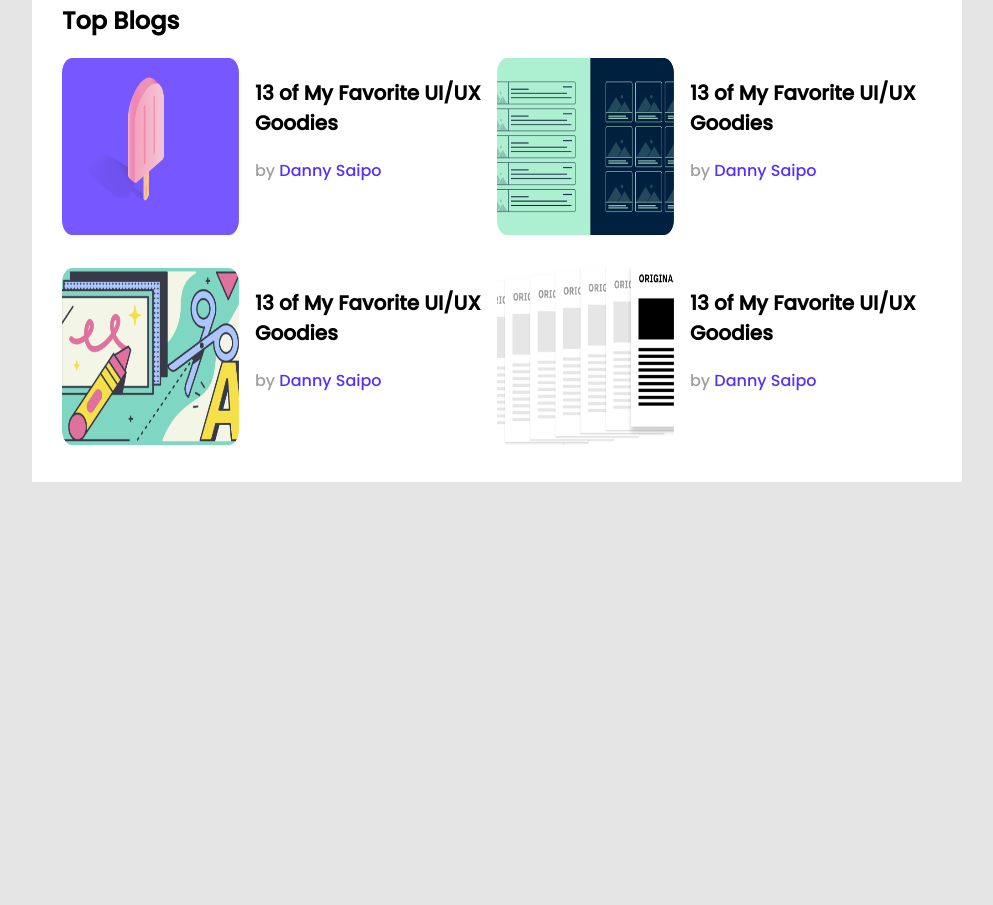
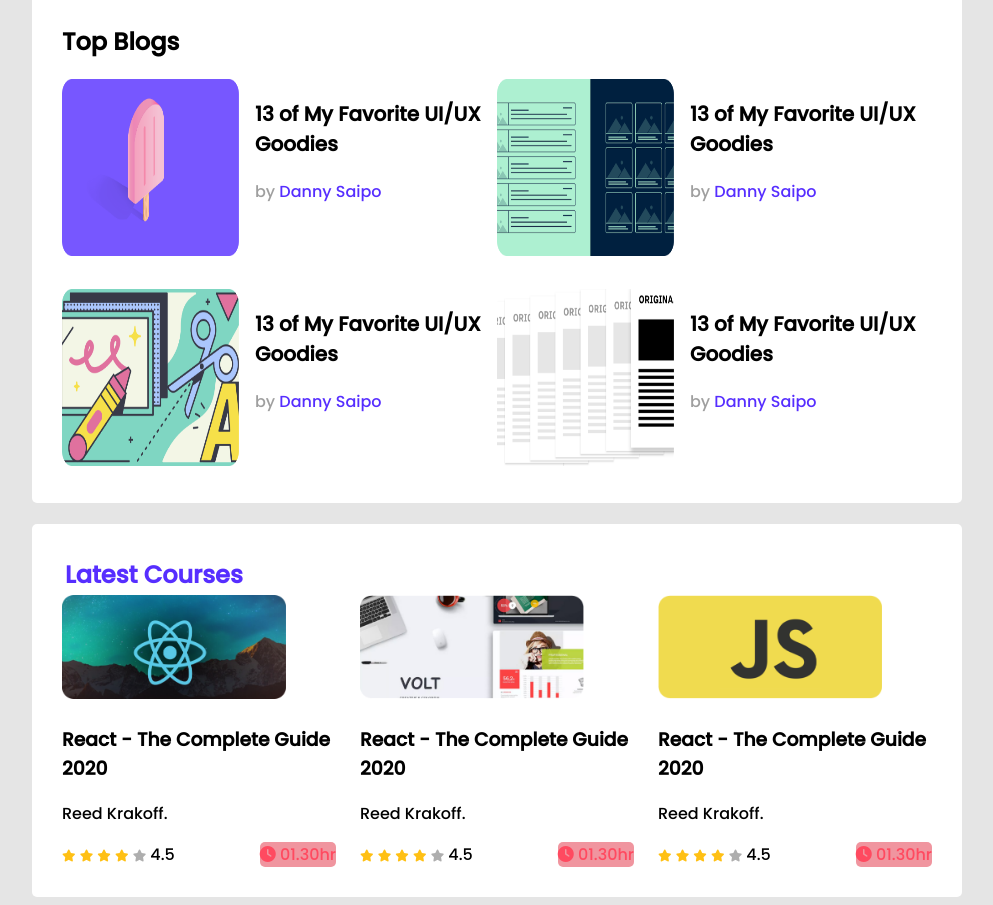
Before and after one commit to AHMEDNABIB/leader-bard-css3, a plain HTML site: page index.html in a window 1280 px wide. Shown: the part 286-1191 px from the top of the page, without its empty margins (143-1136 px from the left). Before the commit the page ends 800 px from the top, so only its background shows below. Drawn offline with Linux system fonts and the light colour scheme.

Commit message:
finished responsiveness

```diff
--- a/index.html
+++ b/index.html
@@ -5,6 +5,11 @@
 		<meta http-equiv="X-UA-Compatible" content="IE=edge" />
 		<meta name="viewport" content="width=device-width, initial-scale=1.0" />
 		<title>Leader Board</title>
+		<!-- font awesome -->
+		<script
+			src="https://kit.fontawesome.com/56c1a2e203.js"
+			crossorigin="anonymous"
+		></script>
 		<link rel="stylesheet" href="style.css" />
 	</head>
 	<body>
@@ -116,10 +121,100 @@
 					</div>
 				</div>
 			</section>
-            <!-- latest courses -->
-            <section>
+			<!-- latest courses -->
+			<section class="container">
+				<h2 class="section-title">Latest Courses</h2>
 
-            </section>
+				<div class="courses">
+					<div class="course">
+						<div class="course-banner">
+							<img src="images/courses/course-1.png" alt="" />
+						</div>
+
+						<div class="course-detail">
+							<h3 class="course-title">
+								React - The Complete Guide 2020
+							</h3>
+							<p class="course-author">Reed Krakoff.</p>
+
+							<div class="course-info">
+								<div>
+									<i class="fa-solid fa-star filled"></i>
+									<i class="fa-solid fa-star filled"></i>
+									<i class="fa-solid fa-star filled"></i>
+									<i class="fa-solid fa-star filled"></i>
+									<i class="fa-solid fa-star empty"></i>
+                                    <span>4.5</span>
+								</div>
+
+								<div class="course-duration">
+									<i class="fa-solid fa-clock clock"></i>
+
+                                    01.30hr
+								</div>
+							</div>
+						</div>
+					</div>
+					<div class="course">
+						<div class="course-banner">
+							<img src="images/courses/course-2.png" alt="" />
+						</div>
+
+						<div class="course-detail">
+							<h3 class="course-title">
+								React - The Complete Guide 2020
+							</h3>
+							<p class="course-author">Reed Krakoff.</p>
+
+							<div class="course-info">
+								<div>
+									<i class="fa-solid fa-star filled"></i>
+									<i class="fa-solid fa-star filled"></i>
+									<i class="fa-solid fa-star filled"></i>
+									<i class="fa-solid fa-star filled"></i>
+									<i class="fa-solid fa-star empty"></i>
+                                    <span>4.5</span>
+								</div>
+
+								<div class="course-duration">
+									<i class="fa-solid fa-clock clock"></i>
+
+                                    01.30hr
+								</div>
+							</div>
+						</div>
+					</div>
+					<div class="course">
+						<div class="course-banner">
+							<img src="images/courses/course-3.png" alt="" />
+						</div>
+
+						<div class="course-detail">
+							<h3 class="course-title">
+								React - The Complete Guide 2020
+							</h3>
+							<p class="course-author">Reed Krakoff.</p>
+
+							<div class="course-info">
+								<div>
+									<i class="fa-solid fa-star filled"></i>
+									<i class="fa-solid fa-star filled"></i>
+									<i class="fa-solid fa-star filled"></i>
+									<i class="fa-solid fa-star filled"></i>
+									<i class="fa-solid fa-star empty"></i>
+                                    <span>4.5</span>
+								</div>
+
+								<div class="course-duration">
+									<i class="fa-solid fa-clock clock"></i>
+
+                                    01.30hr
+								</div>
+							</div>
+						</div>
+					</div>
+				</div>
+			</section>
 		</main>
 	</body>
 </html>
--- a/style.css
+++ b/style.css
@@ -11,13 +11,14 @@
 	display: flex;
 	flex-direction: column;
 	align-items: center;
-
 }
 
 .container {
 	background-color: #ffff;
 	width: 870px;
 	padding: 30px;
+	margin-top: 21px;
+	border-radius: 5px;
 }
 
 hr {
@@ -55,9 +56,9 @@
 }
 
 /* top blog styles */
-.blogs{
+.blogs {
 	display: grid;
-    grid-template-columns: repeat(2 , 1fr);
+	grid-template-columns: repeat(2, 1fr);
 	grid-row-gap: 26px;
 }
 .blog {
@@ -69,21 +70,104 @@
 	height: 177px;
 }
 
-.blog-info{
+.blog-info {
 	margin-left: 16px;
 }
 
-.blog-title{
+.blog-title {
 	font-size: 20px;
 }
 
-.blog-author{
+.blog-author {
 	font-size: 16px;
-    color: #9F9F9F;
+	color: #9f9f9f;
 }
 
-.blog-author a{
+.blog-author a {
 	text-decoration: none;
 	font-size: 16px;
 	color: #562eff;
 }
+/* Courses section */
+.courses{
+    display: grid;
+    grid-template-columns: repeat(3, 1fr);
+    grid-column-gap: 24px;
+}
+.course .course-banner img {
+	width: 224px;
+	height: 104px;
+}
+
+.course-info{
+    display:flex;
+    align-items: center;
+    justify-content: space-between;
+}
+.fa-star{
+    font-size: 12px;
+}
+
+.fa-star.filled{
+  color: #FFC014;
+
+}
+
+.fa-star.empty{
+    color:#AEAEAE ;
+
+}
+
+.course-duration{
+    background:#f0959f;
+    border-radius: 5px;
+    color: #FF4A60;
+
+
+}
+
+.fa-clock{
+   color: #FF4A60;
+}
+
+
+/* Media Couery */
+
+/* Mobile Devices */
+
+@media only screen and (max-width : 688px){
+    .container{
+        width: 100%;
+    }
+    .players, .blogs, .courses{
+
+        grid-template-columns: repeat(1,1fr);
+        justify-items: center
+
+    }
+
+    .player .blog{
+        flex-direction: column;
+        justify-content: center
+    }
+
+
+
+}
+
+/* tablet devices */
+
+@media  only screen and (min-width: 688px) and (max-width: 992px) {
+
+     .container{
+        width: 100%;
+    }
+    .players, .blogs, .courses{
+
+        grid-template-columns: repeat(2,1fr);
+        justify-items: center
+
+    }
+
+
+}
```
Lines whose indentation alone changed are shown as unchanged.
